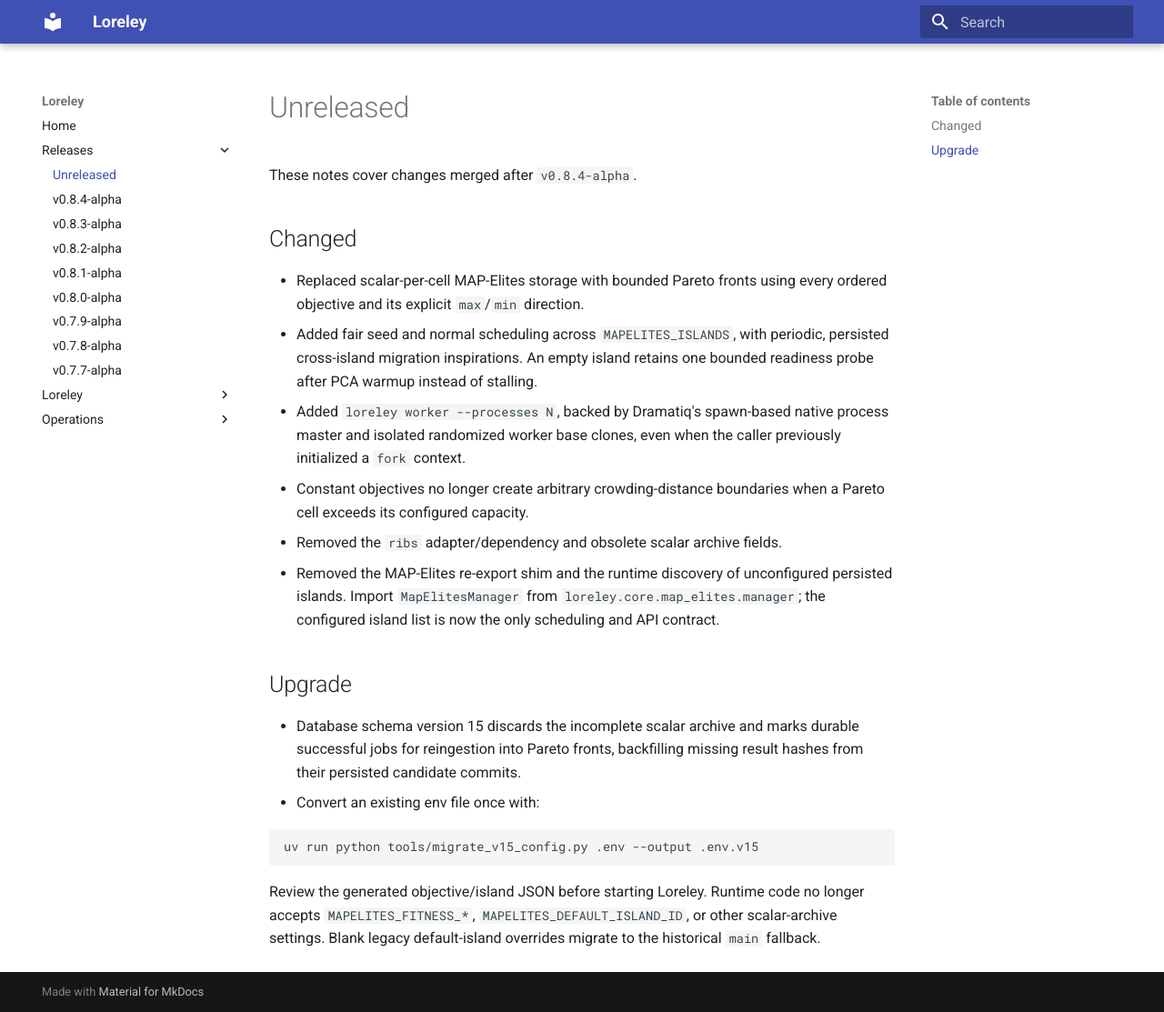
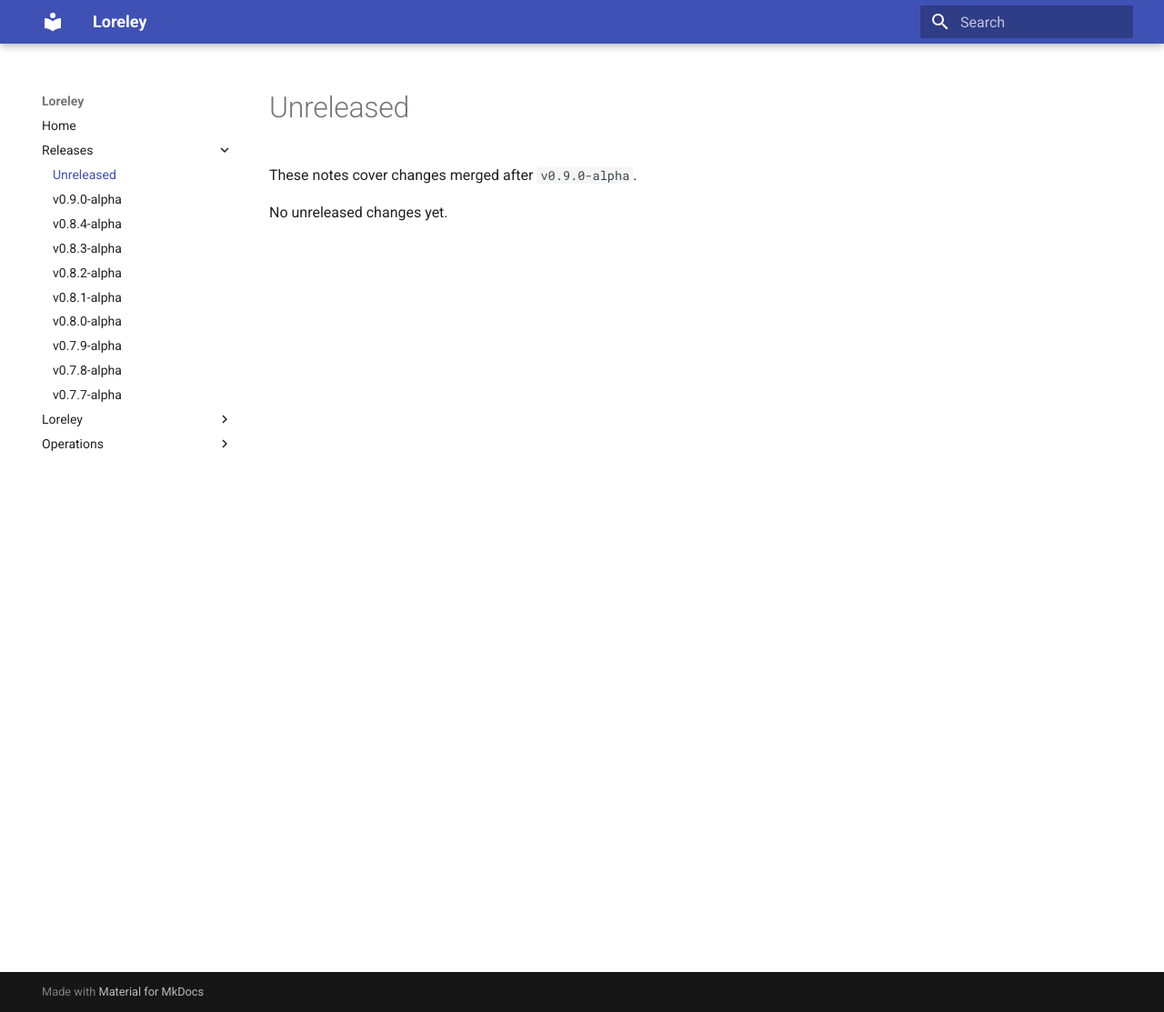
Before and after one commit to NeapolitanIcecream/loreley, an MkDocs documentation site: the page built from docs/releases/unreleased.md, in a window 1280 px wide and 1113 px high. Shown: the whole window at 91% size. Built offline with MkDocs 1.6.1 and Material for MkDocs 9.7.7, drawn with Linux system fonts in a browser that asks for light colours.

Commit message:
docs: prepare v0.9.0-alpha release

````diff
--- a/docs/releases/unreleased.md
+++ b/docs/releases/unreleased.md
@@ -1,38 +1,5 @@
 # Unreleased
 
-These notes cover changes merged after `v0.8.4-alpha`.
+These notes cover changes merged after `v0.9.0-alpha`.
 
-## Changed
-
-- Replaced scalar-per-cell MAP-Elites storage with bounded Pareto fronts using
-  every ordered objective and its explicit `max`/`min` direction.
-- Added fair seed and normal scheduling across `MAPELITES_ISLANDS`, with
-  periodic, persisted cross-island migration inspirations. An empty island
-  retains one bounded readiness probe after PCA warmup instead of stalling.
-- Added `loreley worker --processes N`, backed by Dramatiq's spawn-based native
-  process master and isolated randomized worker base clones, even when the
-  caller previously initialized a `fork` context.
-- Constant objectives no longer create arbitrary crowding-distance boundaries
-  when a Pareto cell exceeds its configured capacity.
-- Removed the `ribs` adapter/dependency and obsolete scalar archive fields.
-- Removed the MAP-Elites re-export shim and the runtime discovery of
-  unconfigured persisted islands. Import `MapElitesManager` from
-  `loreley.core.map_elites.manager`; the configured island list is now the
-  only scheduling and API contract.
-
-## Upgrade
-
-- Database schema version 15 discards the incomplete scalar archive and marks
-  durable successful jobs for reingestion into Pareto fronts, backfilling
-  missing result hashes from their persisted candidate commits.
-- Convert an existing env file once with:
-
-  ```bash
-  uv run python tools/migrate_v15_config.py .env --output .env.v15
-  ```
-
-  Review the generated objective/island JSON before starting Loreley. Runtime
-  code no longer accepts `MAPELITES_FITNESS_*`,
-  `MAPELITES_DEFAULT_ISLAND_ID`, or other scalar-archive settings.
-  Blank legacy default-island overrides migrate to the historical `main`
-  fallback.
+No unreleased changes yet.
--- a/mkdocs.yml
+++ b/mkdocs.yml
@@ -8,6 +8,7 @@
   - Home: index.md
   - Releases:
       - Unreleased: releases/unreleased.md
+      - v0.9.0-alpha: releases/v0.9.0-alpha.md
       - v0.8.4-alpha: releases/v0.8.4-alpha.md
       - v0.8.3-alpha: releases/v0.8.3-alpha.md
       - v0.8.2-alpha: releases/v0.8.2-alpha.md
````
Also changed, not shown: README.md (+1 -1 lines), docs/index.md (+1 -0 lines), docs/releases/v0.9.0-alpha.md (added, +175 -0 lines).
